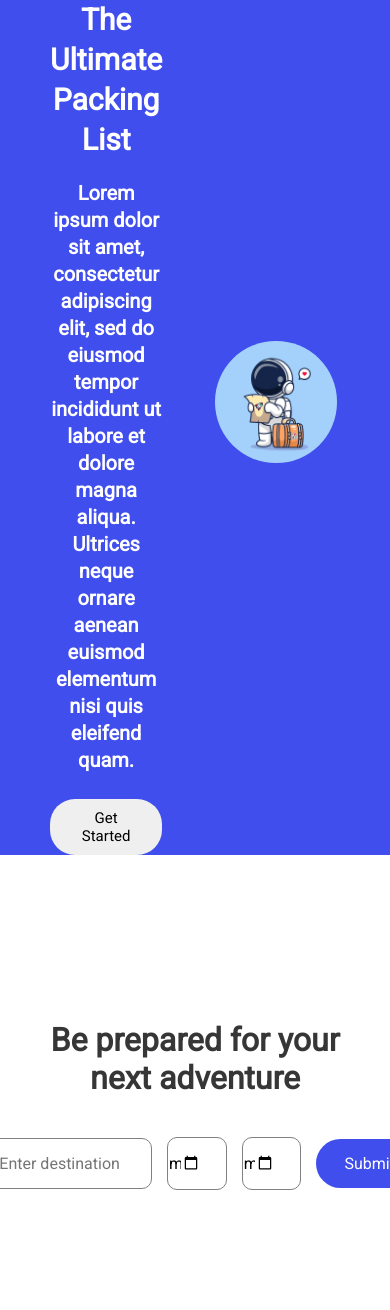
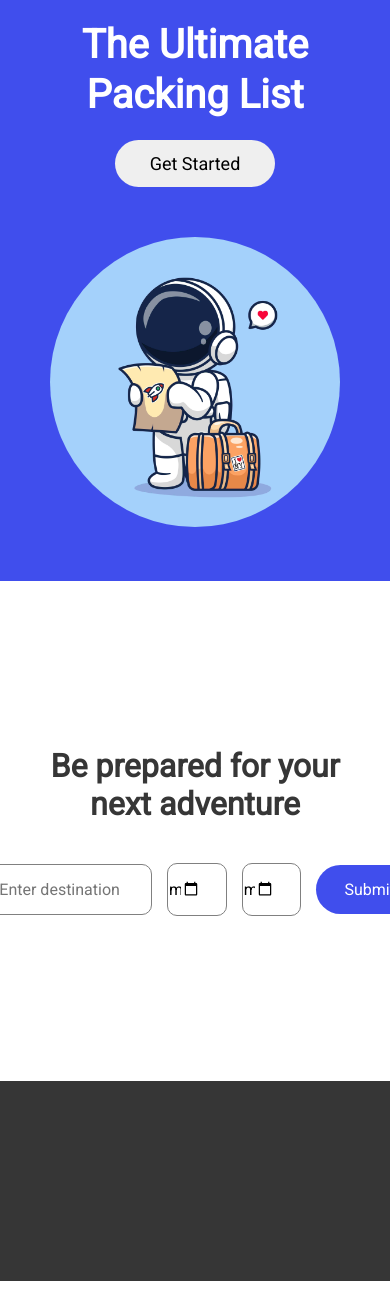
Before and after one commit to kmatta0731/AstroPackSchoolProj, a Django app: page /process_form/ in a window 390 px wide; the page is wider, and only the part inside the window is pictured. Shown: the part 80-1390 px from the top of that part. After the commit the page ends 1361 px from the top of that part, so only its background shows below. Run offline with Django 4.2, Linux system fonts and the light colour scheme; some libraries are stand-ins or nearby versions.

Commit message:
generator-form update

```diff
--- a/myapp/myapp/forms.py
+++ b/myapp/myapp/forms.py
@@ -1,17 +1,18 @@
+# code for generator form on home page
 from django import forms
 from django.shortcuts import render, redirect
 
 class DestinationForm(forms.Form):
     destination = forms.CharField(widget=forms.TextInput(attrs={'id':'destination', 'placeholder': 'Enter destination'}))
-    checkin = forms.DateField(widget=forms.DateInput(attrs={'type': 'date', 'class': 'date-input', 'placeholder': 'Enter check-in date'}))
-    checkout = forms.DateField(widget=forms.DateInput(attrs={'type': 'date', 'class': 'date-input', 'placeholder': 'Enter check-out date'}))
+    checkin = forms.DateField(widget=forms.DateInput(attrs={'type': 'date', 'class': 'date-input'}))
+    checkout = forms.DateField(widget=forms.DateInput(attrs={'type': 'date', 'class': 'date-input'}))
 
     def clean(self):
         cleaned_data = super().clean()
         checkin = cleaned_data.get('checkin')
         checkout = cleaned_data.get('checkout')
 
-        if checkin and checkout and checkin >= checkout:
+        if checkin and checkout and checkin >= checkout:    # makes sure that checkout date is after checkin
             raise forms.ValidationError("Check-in date must be before check-out date.")
 
 def process_form(request):
@@ -26,7 +27,6 @@ def process_form(request):
                 )
                 return render(request, 'index.html', {'form': form})
             # process the form data here
-            # ...
             return redirect('home')
     else:
         form = DestinationForm()
--- a/myapp/myapp/urls.py
+++ b/myapp/myapp/urls.py
@@ -4,7 +4,6 @@ from myapp.views import home
 from . import views
 from django.urls import path
 from user_dashboard.views import dashboard
-
 
 urlpatterns = [
     path('admin/', admin.site.urls),
--- a/myapp/myapp/views.py
+++ b/myapp/myapp/views.py
@@ -7,10 +7,5 @@ from .logout import logout_view
 from django import forms
 from .forms import DestinationForm
 
-# class DestinationForm(forms.Form):
-#     destination = forms.CharField()
-#     checkin = forms.DateField(widget=forms.TextInput(attrs={'placeholder': 'Check-in'}))
-#     checkout = forms.DateField(widget=forms.TextInput(attrs={'placeholder': 'Check-out'}))
-
 def home(request):
     return render(request, 'index.html', {'form': DestinationForm})
--- a/myapp/static/css/style.css
+++ b/myapp/static/css/style.css
@@ -199,3 +199,59 @@ footer {
         margin-bottom: 25px;
     }
 }
+
+@media (max-width: 800px) {
+    .slogan-text {
+        display: none;
+    }
+
+    .slogan-heading {
+        font-size: 40px;
+        margin-bottom: 40px;
+    }
+
+    #get-started-button {
+        padding: 13px 35px;
+        font-size: 18px;
+        color: black;
+    }
+}
+
+@media (max-width: 660px) {
+    .main {
+        display: flex;
+        flex-direction: column;
+        align-items: center;
+        justify-content: center;
+    }
+
+    #astro-image {
+        padding: 0px;
+        margin: 0px;
+        width: 100%;
+    }
+
+    .main-image-container {
+        padding: 50px;
+        margin: 0;
+    }
+
+    .slogan {
+        padding: 0;
+        margin: 0;
+    }
+
+    .slogan-heading {
+        margin-top: 20px;
+        margin-bottom: 20px;
+        line-height: 50px;
+    }
+
+    .form-container {
+        display: block;
+    }
+
+    /* #get-started-button {
+        display: none;
+    } */
+}
--- a/myapp/static/js/app.js
+++ b/myapp/static/js/app.js
@@ -1,7 +1,6 @@
-// destination field for generator form - using Google Maps Place Autocomplete API
 const form = document.querySelector('.generator-form');
 
-function initAutocomplete() {
+function initAutocomplete() {   // Callback function for the Google API
     form.addEventListener('submit', (event) => {
         event.preventDefault();
 
@@ -34,6 +33,7 @@ function initAutocomplete() {
         console.log('Check-out: ', checkout);
     });
 
+    // destination field for generator form - using Google Maps Place Autocomplete API
     var destinationInput = document.getElementById('destination');
     var autocomplete = new google.maps.places.Autocomplete(destinationInput);
 }
--- a/myapp/templates/index.html
+++ b/myapp/templates/index.html
@@ -45,11 +45,8 @@
             </div>
         </div>
         <footer>
-
         </footer>
         <script src="{% static 'js/app.js' %}"></script>
-        <script src="https://maps.googleapis.com/maps/api/js?key=AIzaSyBD-VajPdA2hcwGdDkC0JHzjKq94MYi7tI
-                     &libraries=places&callback=initAutocomplete">
-        </script>
+        <script src="https://maps.googleapis.com/maps/api/js?key=AIzaSyBD-VajPdA2hcwGdDkC0JHzjKq94MYi7tI&libraries=places&callback=initAutocomplete"></script>
     </body>
 </html>
```
